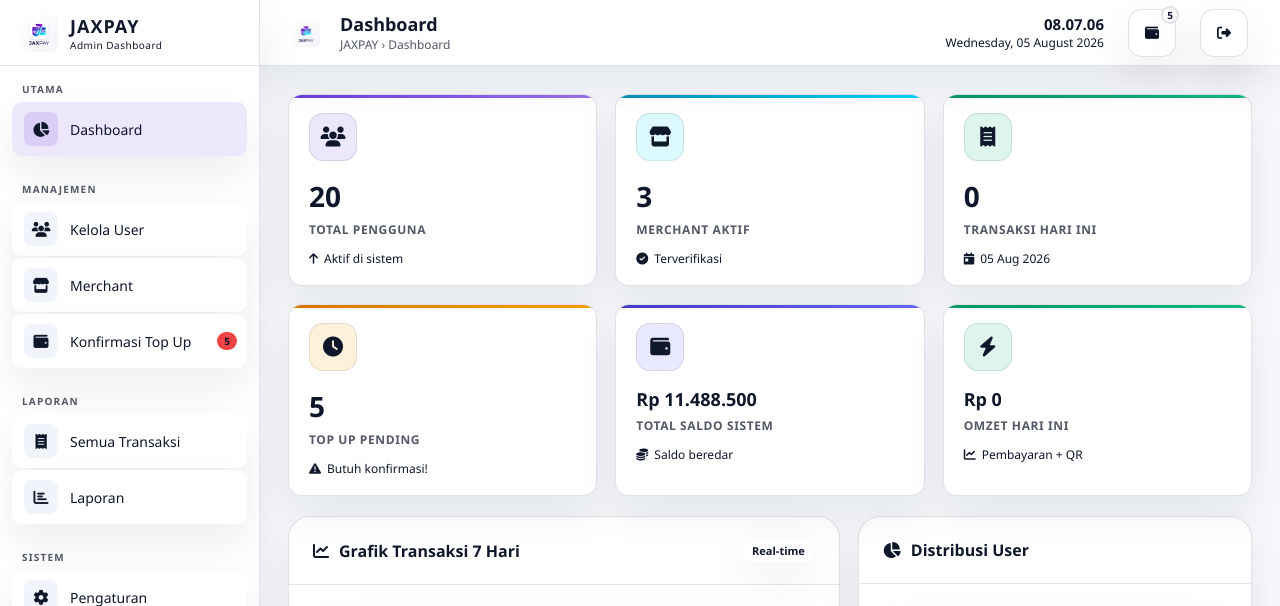
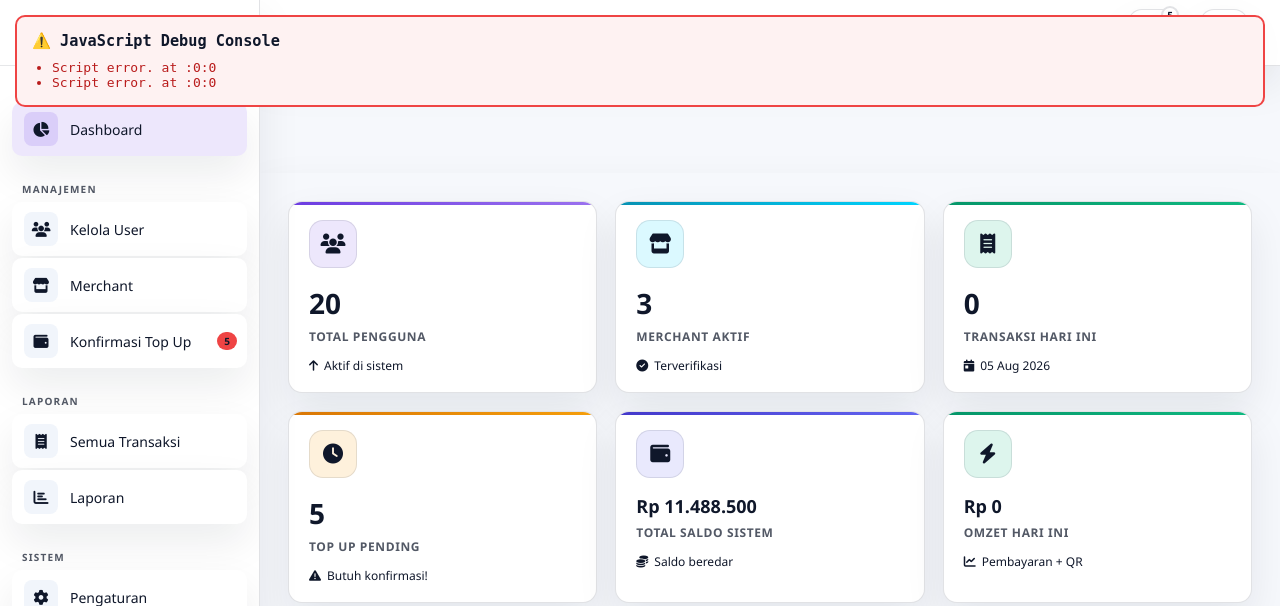
Before and after one commit to Ijaaxx/JAXPAY, a PHP site: page /jaxpay/admin/dashboard.php in a window 1280 px wide. Shown: the top 606 px of the page. Run offline with PHP 8.4, Linux system fonts and the light colour scheme; a user stored in the database is signed in; data comes from the database, SQL or seed files in the repository; some libraries are stand-ins or nearby versions.

Commit message:
debug: add client-side error console to display javascript errors on screen

```diff
--- a/jaxpay/admin/dashboard.php
+++ b/jaxpay/admin/dashboard.php
@@ -55,6 +55,33 @@ $pending_list = $koneksi->query("SELECT tp.*, u.nama, u.email FROM topup tp JOIN
 <link rel="stylesheet" href="../assets/css/theme.css?v=6">
 </head>
 <body>
+
+<div id="js-debug-console" style="background:#fef2f2; border: 2px solid #ef4444; color:#b91c1c; padding:15px; margin:15px; border-radius:10px; font-family:monospace; display:none; z-index:99999; position:relative;">
+  <h3 style="margin-bottom:5px;">⚠️ JavaScript Debug Console</h3>
+  <ul id="js-debug-list" style="margin-top:10px; padding-left:20px; list-style-type:disc;"></ul>
+</div>
+<script>
+window.addEventListener('error', function(e) {
+  var consoleDiv = document.getElementById('js-debug-console');
+  var list = document.getElementById('js-debug-list');
+  if (consoleDiv && list) {
+    consoleDiv.style.display = 'block';
+    var li = document.createElement('li');
+    li.textContent = e.message + ' at ' + e.filename + ':' + e.lineno + ':' + e.colno;
+    list.appendChild(li);
+  }
+});
+window.addEventListener('unhandledrejection', function(e) {
+  var consoleDiv = document.getElementById('js-debug-console');
+  var list = document.getElementById('js-debug-list');
+  if (consoleDiv && list) {
+    consoleDiv.style.display = 'block';
+    var li = document.createElement('li');
+    li.textContent = 'Unhandled Rejection: ' + e.reason;
+    list.appendChild(li);
+  }
+});
+</script>
 
 <?php include 'sidebar.php'; ?>
 <?php include 'navbar.php'; ?>
```
